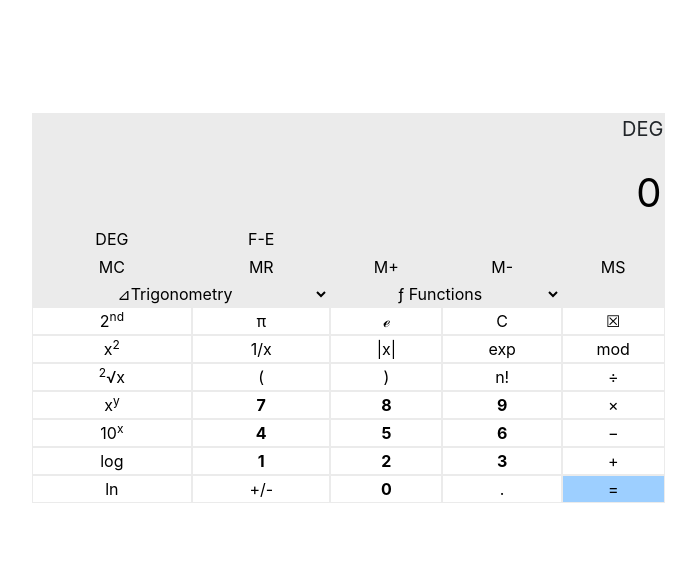
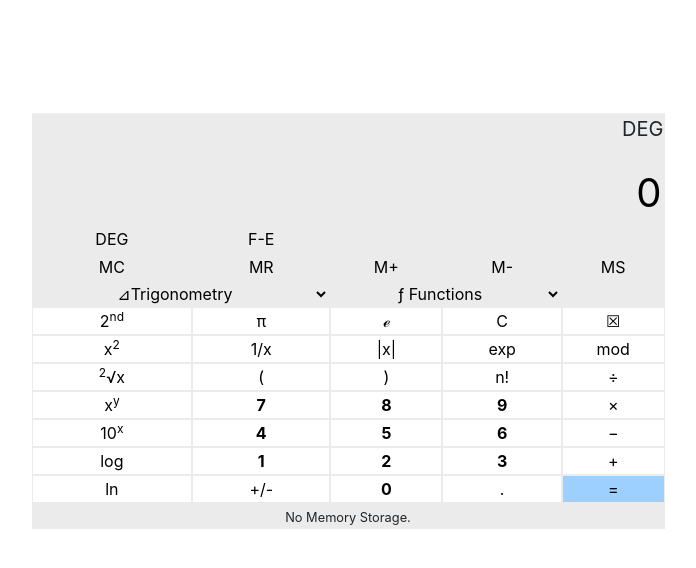
Before and after one commit to DeepSanandiyaDS/Simform-Assignment-JavaScript-Practical, a plain HTML site: page index.html in a window 1280 px wide. Shown: the whole page, without its empty margins (331-1027 px from the left). Drawn offline with nearby package versions, Linux system fonts and the light colour scheme.

Commit message:
Update index.html

```diff
--- a/index.html
+++ b/index.html
@@ -100,6 +100,9 @@
                 <td><button class="button_style" onclick="display('.')"><span>.</span></button></td>
                 <td><button class="button_style result_button" onclick="solve('=')"><span>=</span></button> </td>
              </tr>
+             <tr>
+               <td colspan="5"><small><span id="memory">No Memory Storage.</span></small></td>
+            </tr>
           </tbody>
           </table>
        </dvi>
```
